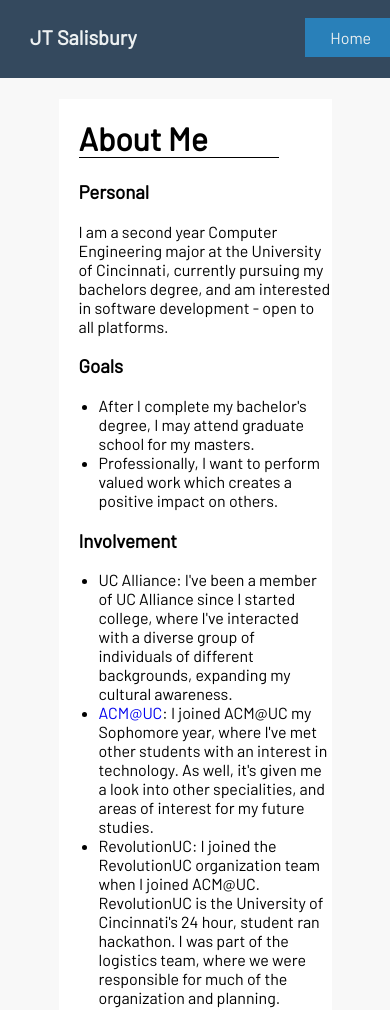
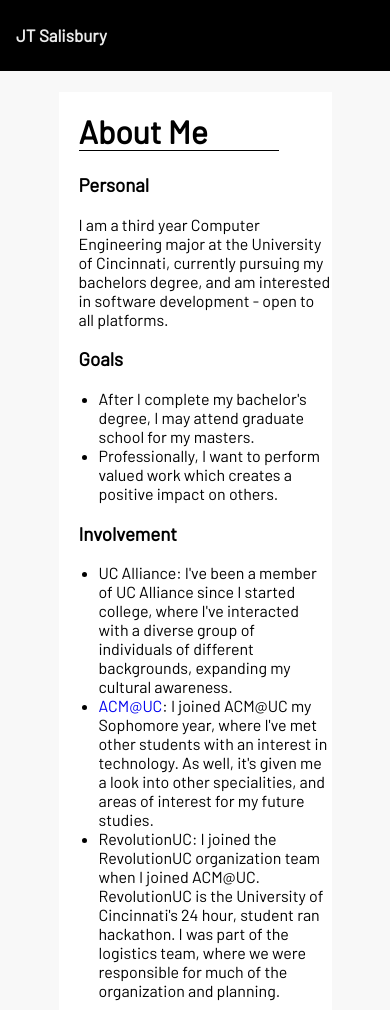
Before and after one commit to maddie-eckhart/jtsalisbury.github.io, a plain HTML site: page index.html in a window 390 px wide. Shown: the top 1010 px of the page. Drawn offline with Linux system fonts and the light colour scheme.

Commit message:
Add responsive navbar and recolor

```diff
--- a/index.html
+++ b/index.html
@@ -2,33 +2,32 @@
 	<head>
 		<title>JT Salisbury</title>
 
+		<link rel="stylesheet" href="https://cdnjs.cloudflare.com/ajax/libs/font-awesome/4.7.0/css/font-awesome.min.css">
 		<link href="https://fonts.googleapis.com/css?family=Barlow" rel="stylesheet">
 		<link rel="stylesheet" href="res/css/style.css">
 		<link rel="icon" href="./res/favicon.ico">
-
 	</head>
 	<body>
-		<nav>
-			<div class="navbarHeader">
-				<a href="#"><strong>JT Salisbury</strong></a>
-			</div>
 
-			<div class="navbarLinksContainer">
-				<div class="navbarLinks">
-					<a href="resume_web.pdf" target="_blank" class="navbarLink navbarLinkLast">Resume</a>
-					<a href="contact.html" class="navbarLink">Contact & Links</a>
-					<a href="exp.html" class="navbarLink">Experience</a>
-					<a href="index.html" class="navbarLink active">Home</a>
-				</div>
-			</div>
-		</nav>
+		<div class="navbar" id="navbar">
+			<a href="#"><strong>JT Salisbury</strong></a>
+
+			<a href="index.html" class="navbarLink active">Home</a>
+			<a href="exp.html" class="navbarLink">Experience</a>
+			<a href="contact.html" class="navbarLink">Contact & Links</a>
+			<a href="resume_web.pdf" target="_blank" class="navbarLink navbarLinkLast">Resume</a>
+
+			<a href="javascript:void(0);" class="icon" onclick="expandMenu()">
+				<i class="fa fa-bars">&#xf0c9;</i>
+			</a>
+		</div>
 
 		<div class="container">
 			<h1 class="header">About Me</h1>
 
 			<h3 class="subheader">Personal</h3>
 			<p class="body">
-				I am a second year Computer Engineering major at the University of Cincinnati, currently pursuing my bachelors degree, and am interested in software development - open to all platforms.
+				I am a third year Computer Engineering major at the University of Cincinnati, currently pursuing my bachelors degree, and am interested in software development - open to all platforms.
 			</p>
 
 			<h3 class="subheader">Goals</h3>
@@ -54,4 +53,16 @@
 			</p>
 		</div>
 	</body>
+
+	<script>
+		function expandMenu() {
+		    var x = document.getElementById("navbar");
+		    if (x.className === "navbar") {
+		        x.className += " responsive";
+		    } else {
+		        x.className = "navbar";
+		    }
+		}
+	</script>
+
 </html>
--- a/res/css/style.css
+++ b/res/css/style.css
@@ -10,68 +10,71 @@ body {
 /*
 	Navbar Styling
 */
-nav {
-	overflow: hidden;
-	margin-top: -10px;
-	margin-left: -8px;
-	width: 100vw;
-	height: 80px;
-	background-color: #34495e;
+.navbar {
+    background-color: #000000;
+    overflow: hidden;
+
+	  margin-top: -8px;
+	  margin-left: -8px;
+
+	  width: 100vw;
 }
 
-.navbarHeader {
-	position: absolute;
-	top: 25px;
-	left: 30px;
-
-	font-size: 20px;
+.navbar a {
+    float: left;
+    display: block;
+    color: rgb(235, 235, 235);
+    text-align: center;
+    padding: 25px 16px;
+    text-decoration: none;
+    font-size: 17px;
 }
 
-.navbarHeader a {
-	color: #ecf0f1;
+.navbar a:hover:not(:first-child) {
+    background-color: rgb(248, 248, 248);
+    color: black;
 }
 
-@media only screen and (max-width: 1000px) {
-    .navbarLinks {
-    	float: none !important;
-    }
+.active {
+    background-color: #C0C0C0;
+    color: black;
 }
 
-.navbarLinksContainer {
-	padding-right: 20px;
-	padding-top: 10px;
-	height: 60px;
-	width: 50%;
-	overflow-x: auto;
-	overflow-y: visible;
-	float: right;
+.navbar .icon {
+    display: none;
 }
 
-.navbarLinks {
-	width: 650px;
-	float: right;
-	display: inline-block;
+@media screen and (max-width: 700px) {
+	.navbar a:not(:first-child) {
+		display: none;
+
+		padding: 14px 16px;
+	}
+	.navbar a:hover:not(:first-child:last-child) {
+		border-bottom: 1px solid black;
+	};
+	.navbar a.icon {
+		float: right;
+		display: block;
+	}
 }
 
-.navbarLink {
-	margin-right: 5px;
-	float: right;
-	color: #ecf0f1;
-	margin-top: 10px;
-	padding: 10px 25px 10px 25px;
+@media screen and (max-width: 700px) {
+	.navbar.responsive {
+		position: relative;
+	}
+	.navbar.responsive a.icon {
+		position: absolute;
+		right: 0;
+		top: 0;
+	}
+	.navbar.responsive a {
+		float: none;
+		display: block;
+		text-align: left;
+	}
 }
 
-.navbarLink.active {
-	background-color: #2980b9;
-}
-
-.navbarLinkLast {
-	margin-right: 20px;
-}
-
-.navbarLink:hover {
-	background-color: #2c3e50;
-}
 
 /*
 	Container Styling
```
Also changed, not shown: 1 other file.
